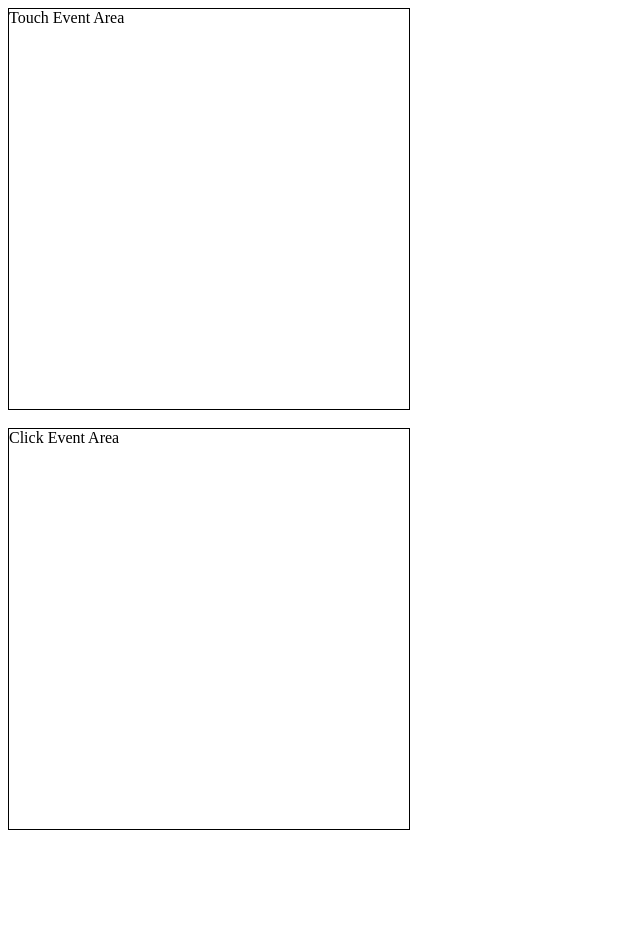
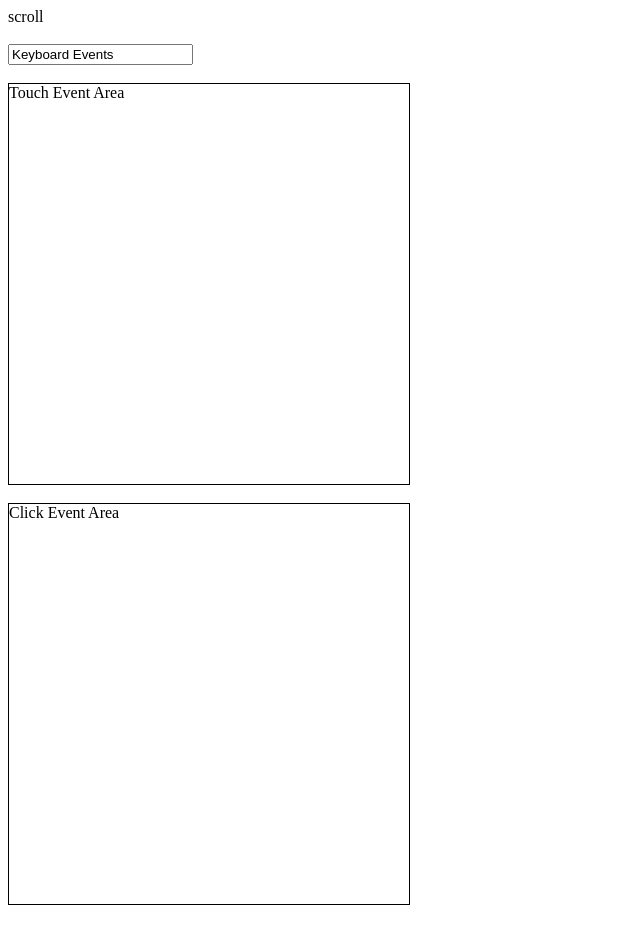
Before and after one commit to Cook-Andrew/CIT261, a plain HTML site: page events.html in a window 1280 px wide. Shown: the whole page, without its empty margins (0-640 px from the left). Before the commit the page ends 838 px from the top, so only its background shows below. Drawn offline with Linux system fonts and the light colour scheme.

Commit message:
Update events.html

```diff
--- a/events.html
+++ b/events.html
@@ -1,45 +1,73 @@
 <!DOCTYPE html>
 <html lang="en-US">
+
 <head>
     <title>Events</title>
     <meta charset="utf-">
     <style>
-            #mobileDiv, #computerDiv{
+        #mobileDiv,
+        #computerDiv {
             border: 1px solid black;
             width: 400px;
             height: 400px;
         }
     </style>
 </head>
+
 <body>
-        <div id="mobileDiv" >Touch Event Area</div>
-        <br/>
-        <div id="computerDiv" >Click Event Area</div>
+    <div id="windowDiv">Window Events</div>
+    <br />
+    <input id="keyboardDiv" value="Keyboard Events"></input>
+    <br /><br />
+    <div id="mobileDiv">Touch Event Area</div>
+    <br />
+    <div id="computerDiv">Click Event Area</div>
+    <br />
     <script>
         mDiv = document.getElementById("mobileDiv");
-            mDiv.ontouchstart = function(){
+        mDiv.ontouchstart = function () {
             mDiv.innerHTML = "touch";
         }
-            mDiv.ontouchmove = function(){
+        mDiv.ontouchmove = function () {
             mDiv.innerHTML = "swipe";
         }
-            mDiv.ontouchend = function(){
+        mDiv.ontouchend = function () {
             mDiv.innerHTML = "Touch Event Area";
+        }
+        window.onorientationchange = function () {
+            mDiv.innerHTML = "orientation change";
         }
 
         cDiv = document.getElementById("computerDiv");
-            cDiv.onclick = function(){
+        cDiv.onclick = function () {
             cDiv.innerHTML = "clicked";
         }
-            cDiv.onmousedown = function(){
+        cDiv.onmousedown = function () {
             cDiv.innerHTML = "long click";
         }
-            cDiv.onmouseenter = function(){
+        cDiv.onmouseenter = function () {
             cDiv.innerHTML = "hover";
         }
-            cDiv.onmouseleave = function(){
+        cDiv.onmouseleave = function () {
             cDiv.innerHTML = "Click Event Area";
+        }
+
+        kDiv = document.getElementById("keyboardDiv");
+        kDiv.onkeydown = function () {
+            kDiv.value = "Key down: ";
+        }
+        kDiv.onkeyup = function () {
+            kDiv.value = "Keyboard Events";
+        }
+
+        wDiv = document.getElementById("windowDiv");
+        window.onresize = function () {
+            wDiv.innerHTML = "Resize";
+        }
+        window.onscroll = function () {
+            wDiv.innerHTML = "scroll";
         }
     </script>
 </body>
+
 </html>
```
Lines whose indentation alone changed are shown as unchanged.
